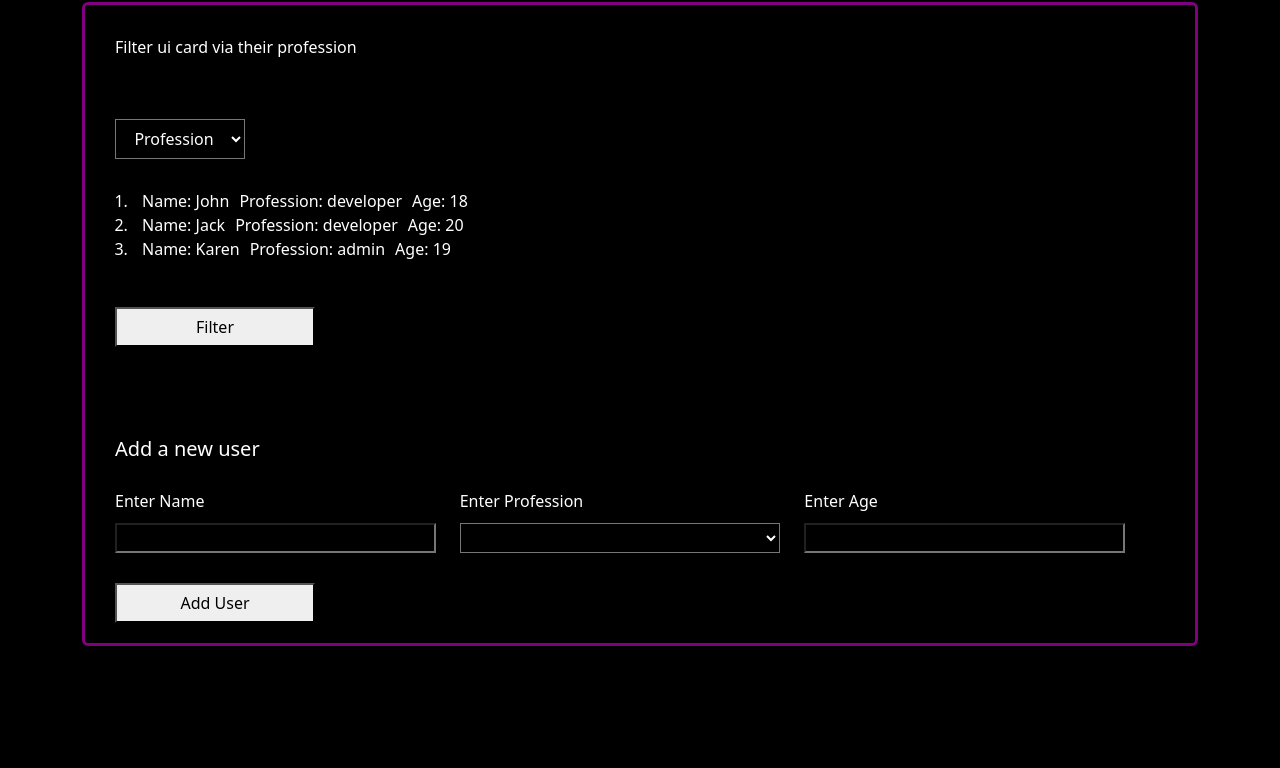
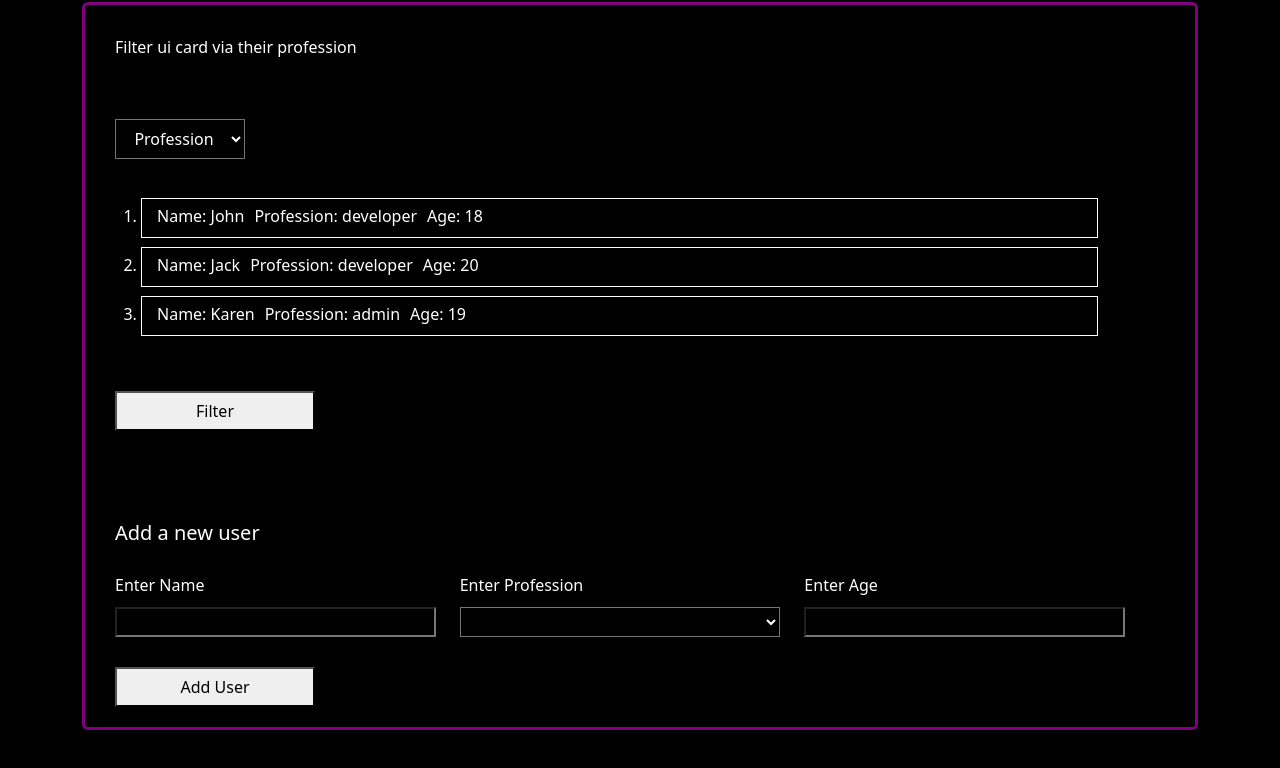
Before and after one commit to shubham1upadhyay/F2-C2, a plain HTML site: page index.html in a window 1280 px wide. Shown: the part 50-818 px from the top of the page. Drawn offline with nearby package versions, Linux system fonts and the light colour scheme.

Commit message:
css code updated

```diff
--- a/makeup.css
+++ b/makeup.css
@@ -36,6 +36,13 @@ ol{
     color:white;
     margin-left:15px;
 }
+li{
+    width:90%;
+    height:40px;
+    border:1px white solid;
+    margin: 9px;
+    padding:5px;
+}
 span{
     margin-left: 10px;
 }
```
